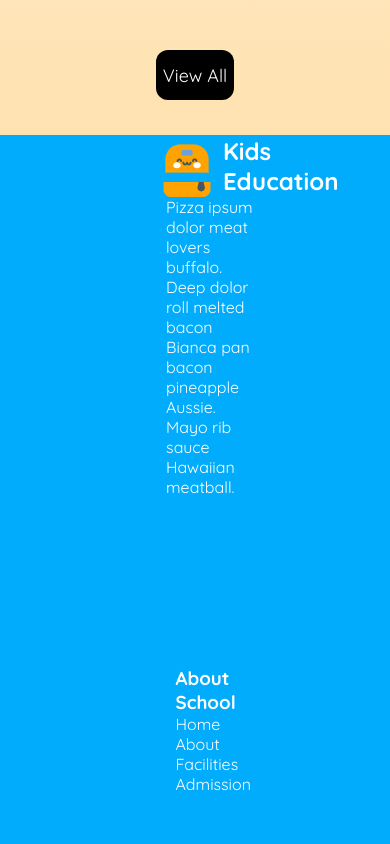
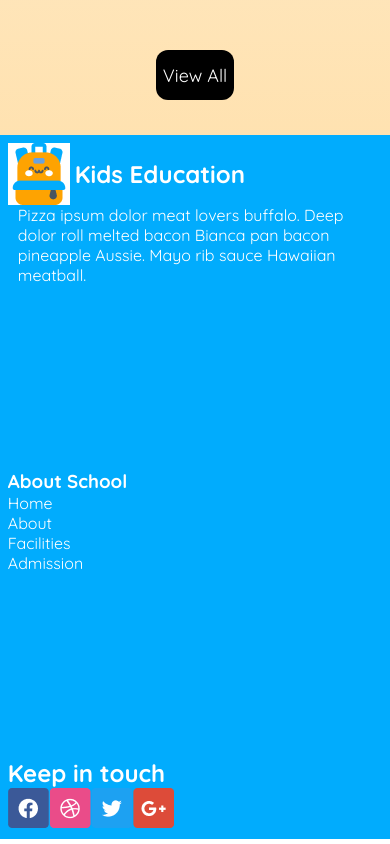
Before and after one commit to codevbase/Milestone-2-assignment-2, a plain HTML site: page index.html in a window 390 px wide. Shown: the part 4020-4864 px from the top of the page. Drawn offline with Linux system fonts and the light colour scheme.

Commit message:
done assignment-2 finall commit

```diff
--- a/style.css
+++ b/style.css
@@ -557,6 +557,7 @@ border-radius: 20px 20px 0px 0;
     align-items: center;
     justify-content: space-evenly;
     color: white;
+    /* padding: 2vw; */
 
 }
 
@@ -572,6 +573,7 @@ border-radius: 20px 20px 0px 0;
     display: flex;
     justify-content: left;
     align-items: center;
+    background-color: white;
 }
 
 .ad-para{
@@ -812,6 +814,27 @@ footer{
 
 }
 
+.advertise{
+    width: 100vw;
+    padding: 2vw;
+    justify-content: center;
+    /* align-items: center; */
+}
+
+.links{
+    width: 100vw;
+    padding: 2vw;
+    justify-content: center;
+    /* align-items: center; */
+}
+
+.contacts{
+    width: 100vw;
+    padding: 2vw;
+    justify-content: center;
+    /* align-items: center; */
+}
+
 
 
 }
```
